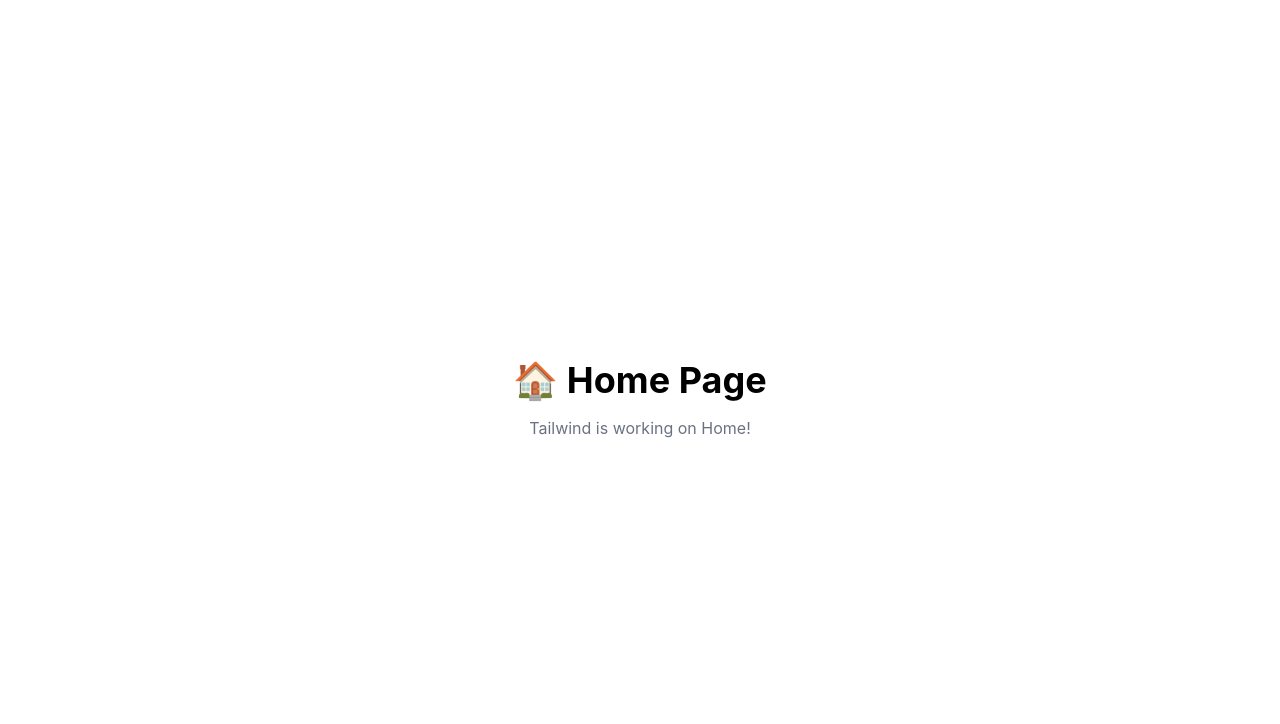
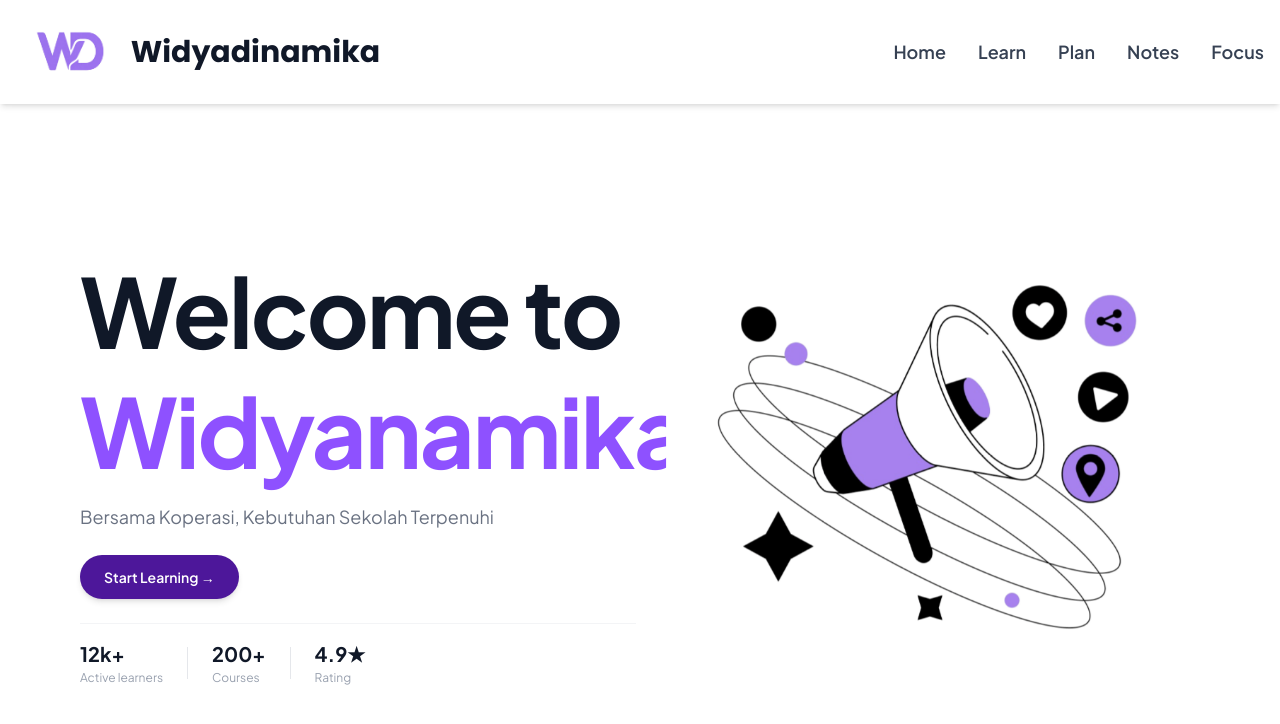
Before and after one commit to Nakagi123/widyadinamika, a React (Vite) app: page / in a window 1280 px wide. Shown: the top 724 px of the page. Built offline with nearby package versions, Linux system fonts and the light colour scheme.

Commit message:
Menambahkan Navbar dan Home Page(temp)

```diff
--- a/src/components/Navbar.jsx
+++ b/src/components/Navbar.jsx
@@ -1,3 +1,8 @@
+import React, { useState } from "react";
+import { Link } from "react-router-dom";
+import logo from "../assets/logo.png"
+
+
 function Navbar() {
   const [isMenuOpen, setIsMenuOpen] = useState(false);
 
@@ -6,7 +11,10 @@
       <div className="container mx-auto px-4 py-3">
         <div className="flex justify-between items-center">
           {/* Logo */}
-          <img src={logo} alt="Logo" className="h-12 md:h-16 w-auto" />
+          <Link to="/" className="flex items-center gap-2">
+            <img src={logo} alt="Widyadinamika Logo" className="h-20 w-auto" />
+            <span className="text-3xl font-bold text-gray-900 font-poppins">Widyadinamika</span>
+          </Link>
 
           {/* Desktop Navigation */}
             <nav className="hidden md:flex space-x-8 text-lg font-semibold">
@@ -16,17 +24,29 @@
               >
                 Home
               </Link>
-              <a
-                href="#about"
+              <Link
+                to="/learn"
                 className="text-gray-700 hover:text-sky-500 transition-colors duration-200 py-2"
               >
-                About
-              </a>
+                Learn
+              </Link>
               <Link
-                to="/emailform"
+                to="/plan"
                 className="text-gray-700 hover:text-sky-500 transition-colors duration-200 py-2"
               >
-                Contact
+                Plan
+              </Link>
+              <Link
+                to="/notes"
+                className="text-gray-700 hover:text-sky-500 transition-colors duration-200 py-2"
+              >
+                Notes
+              </Link>
+              <Link
+                to="/timer"
+                className="text-gray-700 hover:text-sky-500 transition-colors duration-200 py-2"
+              >
+                Focus
               </Link>
             </nav>
 
@@ -57,14 +77,14 @@
               className="text-gray-700 hover:text-sky-500 font-semibold transition-colors duration-200 py-2"
               onClick={() => setIsMenuOpen(false)}
             >
-              About
+              Learn
             </a>
             <Link
-              to="/emailform"
+              to="/plan"
               className="text-gray-700 hover:text-sky-500 font-semibold transition-colors duration-200 py-2"
               onClick={() => setIsMenuOpen(false)}
             >
-              Contact
+              Plan
             </Link>
           </nav>
         </div>
--- a/src/index.css
+++ b/src/index.css
@@ -1 +1,7 @@
+@import url('https://fonts.googleapis.com/css2?family=Plus+Jakarta+Sans:ital,wght@0,200..800;1,200..800&family=Poppins:ital,wght@0,100;0,200;0,300;0,400;0,500;0,600;0,700;0,800;0,900;1,100;1,200;1,300;1,400;1,500;1,600;1,700;1,800;1,900&display=swap');
 @import "tailwindcss";
+
+@theme {
+  --font-sans: 'Plus Jakarta Sans', sans-serif;
+  --font-poppins: 'Poppins', sans-serif;
+}
--- a/src/main.jsx
+++ b/src/main.jsx
@@ -2,17 +2,13 @@
 import { createRoot } from 'react-dom/client'
 import { BrowserRouter, Routes, Route } from 'react-router-dom'
 import './index.css'
-import App from './pages/App.jsx'
 import Home from './pages/Home.jsx'
-import About from './pages/About.jsx'
 
 createRoot(document.getElementById('root')).render(
   <StrictMode>
     <BrowserRouter>
       <Routes>
         <Route path="/" element={<Home />} />
-        <Route path="/about" element={<About />} />
-        <Route path="/app" element={<App />} />
       </Routes>
     </BrowserRouter>
   </StrictMode>,
--- a/src/pages/Home.jsx
+++ b/src/pages/Home.jsx
@@ -1,10 +1,84 @@
+import { Link } from "react-router-dom";
+import Navbar from "../components/Navbar";
+import heroIllustration from "../assets/hero-image.png";
+
+const HeroImage = () => (
+  <div className="relative w-full max-w-lg mx-auto">
+    <img
+      src={heroIllustration}
+      alt="Hero illustration"
+      className="w-full h-auto object-contain"
+    />
+  </div>
+);
+
 function Home() {
   return (
-    <div className="flex flex-col items-center justify-center h-screen gap-4">
-      <h1 className="text-4xl font-bold">🏠 Home Page</h1>
-      <p className="text-gray-500">Tailwind is working on Home!</p>
+    <div className="min-h-screen bg-white font-sans antialiased">
+      <Navbar />
+
+      {/* Hero Section */}
+      <main className="px-6 md:px-12 lg:px-20">
+        <div className="max-w-6xl mx-auto grid grid-cols-1 md:grid-cols-2 gap-2 items-center min-h-[calc(100vh-72px)]">
+
+          {/* Text content */}
+          <div className="flex flex-col gap-6 order-2 md:order-1">
+            <div className="flex flex-col gap-3">
+              <h1 className="text-5xl lg:text-8xl font-bold text-gray-900 leading-tight tracking-tight">
+                Welcome to <br />
+                <span className="text-violet-500">Widyanamika</span>
+              </h1>
+              <p className="text-lg text-gray-500 leading-relaxed">
+                Bersama Koperasi, Kebutuhan Sekolah Terpenuhi
+              </p>
+            </div>
+
+            <div>
+              <Link
+                to="/learn"
+                className="inline-block px-6 py-3 text-sm font-semibold text-white bg-violet-900 rounded-full hover:bg-violet-700 transition-all duration-200 shadow-md hover:shadow-lg hover:-translate-y-0.5 active:translate-y-0"
+              >
+                Start Learning →
+              </Link>
+            </div>
+
+            <div className="flex items-center gap-6 pt-4 border-t border-gray-100">
+              <div>
+                <p className="text-xl font-bold text-gray-900">12k+</p>
+                <p className="text-xs text-gray-400 mt-0.5">Active learners</p>
+              </div>
+              <div className="w-px h-8 bg-gray-200" />
+              <div>
+                <p className="text-xl font-bold text-gray-900">200+</p>
+                <p className="text-xs text-gray-400 mt-0.5">Courses</p>
+              </div>
+              <div className="w-px h-8 bg-gray-200" />
+              <div>
+                <p className="text-xl font-bold text-gray-900">4.9★</p>
+                <p className="text-xs text-gray-400 mt-0.5">Rating</p>
+              </div>
+            </div>
+          </div>
+
+          {/* Illustration */}
+          <div className="order-1 md:order-2 animate-fade-in">
+            <HeroImage />
+          </div>
+
+        </div>
+      </main>
+
+      <style>{`
+        @keyframes fade-in {
+          from { opacity: 0; transform: translateY(16px); }
+          to { opacity: 1; transform: translateY(0); }
+        }
+        .animate-fade-in {
+          animation: fade-in 0.6s ease-out both;
+        }
+      `}</style>
     </div>
-  )
+  );
 }
 
-export default Home
+export default Home;
```
Also changed, not shown: src/assets/hero-image.png (added), src/assets/logo.png (added).
